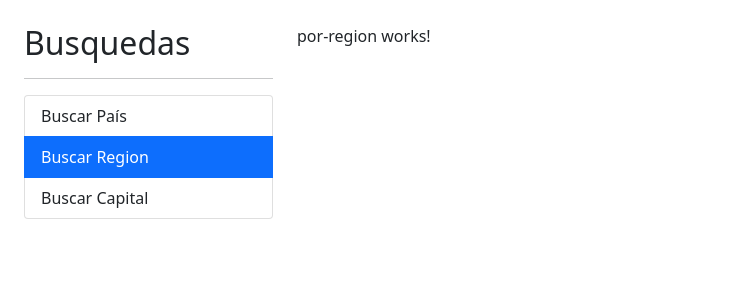
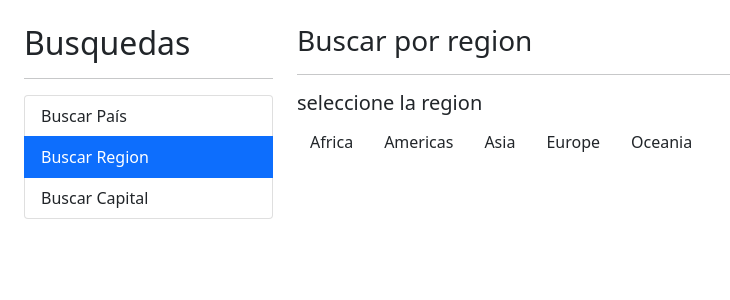
Before and after one commit to FelixPJ-86/Angular-03-paisesApp, an Angular app: page /region in a window 1280 px wide. Shown: the top 300 px of the page, without its empty margins (0-730 px from the left). Built offline with nearby package versions, Linux system fonts and the light colour scheme.

Commit message:
Tema 9 Fin video 1, 2, 3, 4, 5 y 6

```diff
--- a/src/app/pais/pages/por-region/por-region.component.html
+++ b/src/app/pais/pages/por-region/por-region.component.html
@@ -1 +1,30 @@
-<p>por-region works!</p>
+<h3>Buscar por region <small>{{regionActiva | titlecase}}</small></h3>
+<hr>
+
+<h5>seleccione la region</h5>
+<!-- [class.btn-primary]="region === regionActiva" -->
+
+<!-- [ngClass]="{'btn-primary': region === regionActiva,
+' btn-outline-primary': region !== regionActiva}" -->
+
+<!-- [class]="(region === regionActiva) ? 'btn btn-primary' : 'btn btn-outline-primary'" -->
+
+<div class="row">
+    <div class="col">
+        <button
+        [class]="getClaseCSS(region)"
+         *ngFor="let region of regiones"
+         (click)="activarRegion(region)"
+         >
+            {{region | titlecase}}
+        </button>
+    </div>
+</div>
+
+<div
+*ngIf="paises.length>0"
+class="row">
+    <div class="col">
+<app-pais-tabla [paises]="paises"></app-pais-tabla>
+    </div>
+</div>
--- a/src/app/pais/pages/por-region/por-region.component.ts
+++ b/src/app/pais/pages/por-region/por-region.component.ts
@@ -1,16 +1,30 @@
-import { Component, OnInit } from '@angular/core';
+import { Component } from '@angular/core';
+import { Country } from '../../interfaces/pais.interface';
+import { PaisService } from '../../services/pais.service';
 
 @Component({
   selector: 'app-por-region',
   templateUrl: './por-region.component.html',
   styles: [
+    `button{margin-right:5px}`
   ]
 })
-export class PorRegionComponent implements OnInit {
+export class PorRegionComponent {
 
-  constructor() { }
+  regiones :string [] =['africa', 'americas', 'asia', 'europe', 'oceania'];
+  regionActiva :string='';
+  paises:Country[]=[];
+  constructor(private paisService:PaisService) { }
 
-  ngOnInit(): void {
+  getClaseCSS(region:string):string{
+    return (region === this.regionActiva) ? 'btn btn-primary': 'btn btn-primary-primary';
+  }
+
+  activarRegion(region:string){
+    if(region===this.regionActiva){return;}
+    this.paises=[];
+    this.regionActiva=region;
+    this.paisService.buscarRegion(region).subscribe(paises=> this.paises=paises);
   }
 
 }
--- a/src/app/pais/services/pais.service.ts
+++ b/src/app/pais/services/pais.service.ts
@@ -29,4 +29,10 @@ export class PaisService {
     return this.http.get<Country>(url);
   }
 
+  buscarRegion(region:string):Observable<Country[]>{
+    const url= `${this.apiUrl}/region/${region}` ;
+    return this.http.get<Country[]>(url);
+
+  }
+
 }
```
